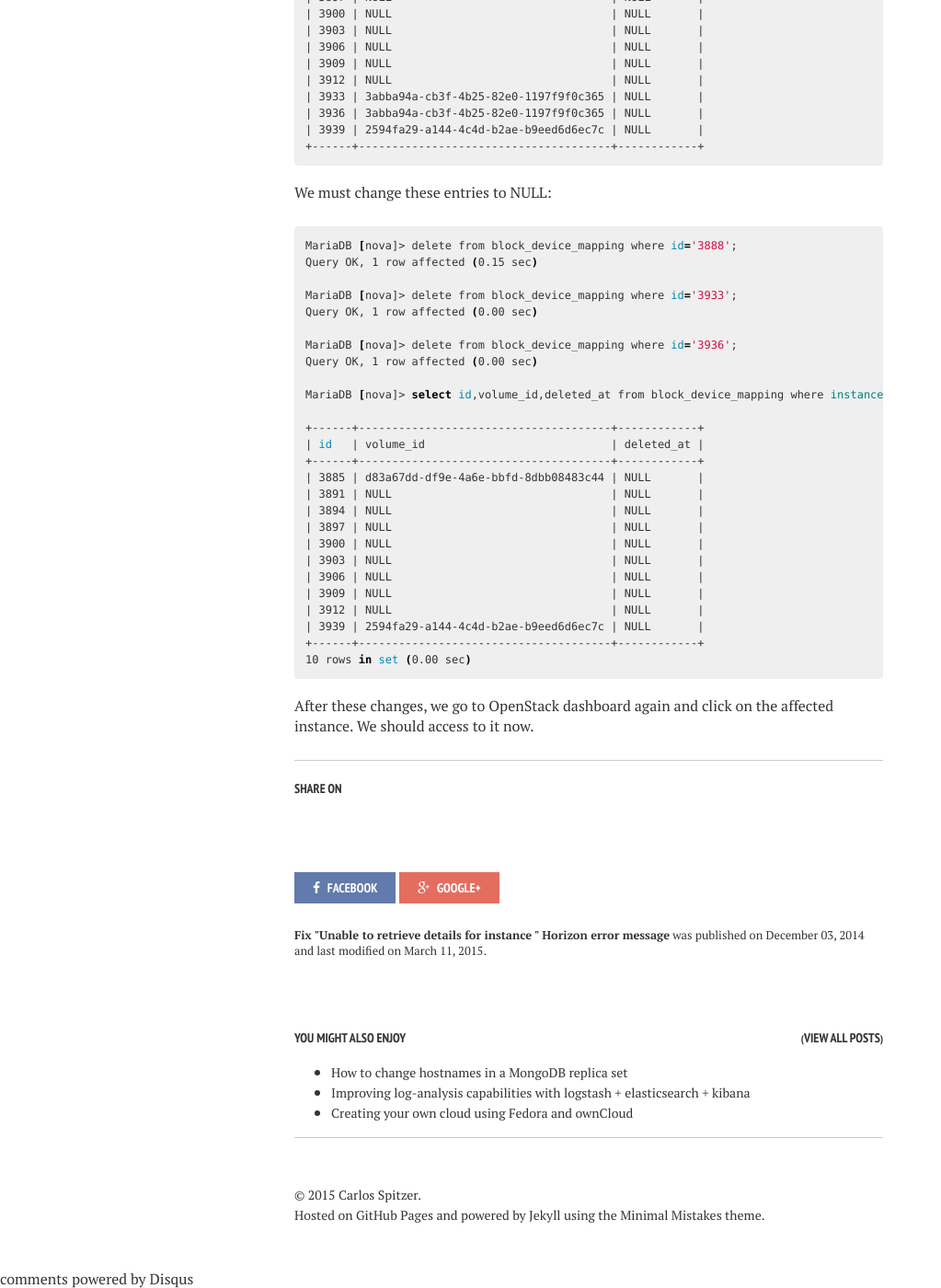
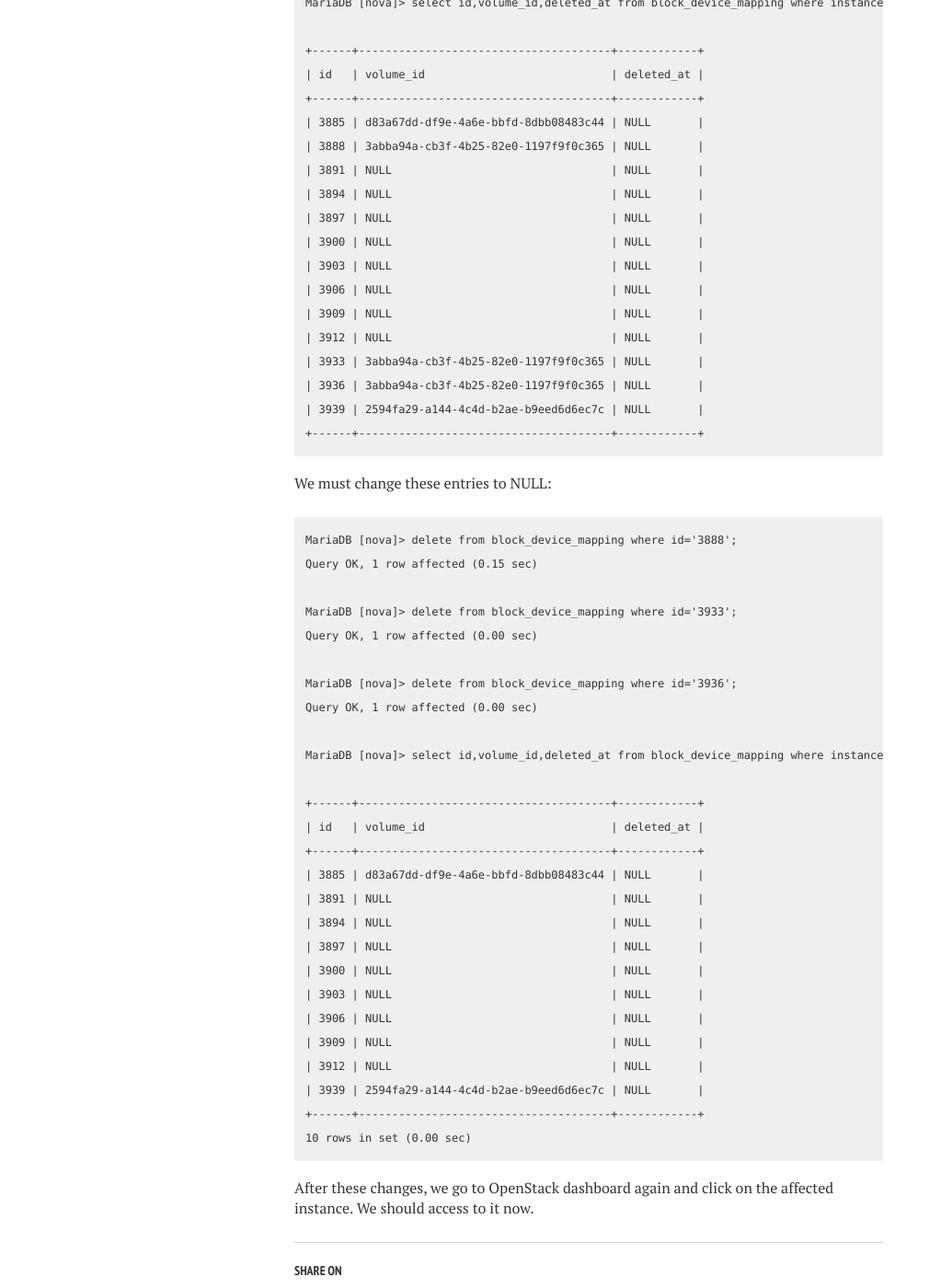
Before and after one commit to lestrade84/lestrade84.github.io, a Jekyll site: the page built from _posts/2014-12-03-openstack-horizon-retrieve-instance-details.md, in a window 1280 px wide and 1400 px high, scrolled down 2584 px. Shown: the whole window at 92% size, without its empty margins (0-1023 px from the left). Built offline with Jekyll 4.4.1, drawn with Linux system fonts in a browser that asks for light colours; nearby versions of some CDN libraries; comment, search, counter and statistics services are not loaded; some of the changed text lies outside the part shown.

Commit message:
Sintax errors

````diff
--- a/_posts/2014-12-03-openstack-horizon-retrieve-instance-details.md
+++ b/_posts/2014-12-03-openstack-horizon-retrieve-instance-details.md
@@ -11,7 +11,7 @@
 
 Sometimes you may find the following error message when you try to access to an OpenStack instance:
 
-<figure><img src="{{ site.url }}/images/horizon-retrieve-instance-error.jpg"></figure>
+<figure><img align="center" src="{{ site.url }}/images/horizon-retrieve-instance-error.jpg"></figure>
 
 This is a generic error that sometimes is related with the metadata of the affected instance.
 A good practice is to check what is the current status of the instance:
@@ -60,7 +60,7 @@
 
 With this method, you must update some Nova database entries too.
 
-{% highlight mysql %}
+```
 MariaDB [nova]> describe block_device_mapping;
 
 +-----------------------+--------------+------+-----+---------+----------------+
@@ -87,11 +87,11 @@
 | boot_index            | int(11)      | YES  |     | NULL    |                |
 | image_id              | varchar(36)  | YES  |     | NULL    |                |
 +-----------------------+--------------+------+-----+---------+----------------+
-{% endhighlight %}
+```
 
 If we execute the following query, we may find the issue:
 
-{% highlight mysql %}
+```
 MariaDB [nova]> select id,volume_id,deleted_at from block_device_mapping where instance_uuid='99fd0970-d348-495b-a9ed-39555e839c9e';
 
 +------+--------------------------------------+------------+
@@ -111,11 +111,11 @@
 | 3936 | 3abba94a-cb3f-4b25-82e0-1197f9f0c365 | NULL       |
 | 3939 | 2594fa29-a144-4c4d-b2ae-b9eed6d6ec7c | NULL       |
 +------+--------------------------------------+------------+
-{% endhighlight %}
+```
 
 We must change these entries to NULL:
 
-{% highlight bash %}
+```
 MariaDB [nova]> delete from block_device_mapping where id='3888';
 Query OK, 1 row affected (0.15 sec)
 
@@ -142,6 +142,6 @@
 | 3939 | 2594fa29-a144-4c4d-b2ae-b9eed6d6ec7c | NULL       |
 +------+--------------------------------------+------------+
 10 rows in set (0.00 sec)
-{% endhighlight %}
+```
 
 After these changes, we go to OpenStack dashboard again and click on the affected instance. We should access to it now.
````
Also changed, not shown: other parts of _posts/2014-12-03-openstack-horizon-retrieve-instance-details.md (+1 -1 lines).
